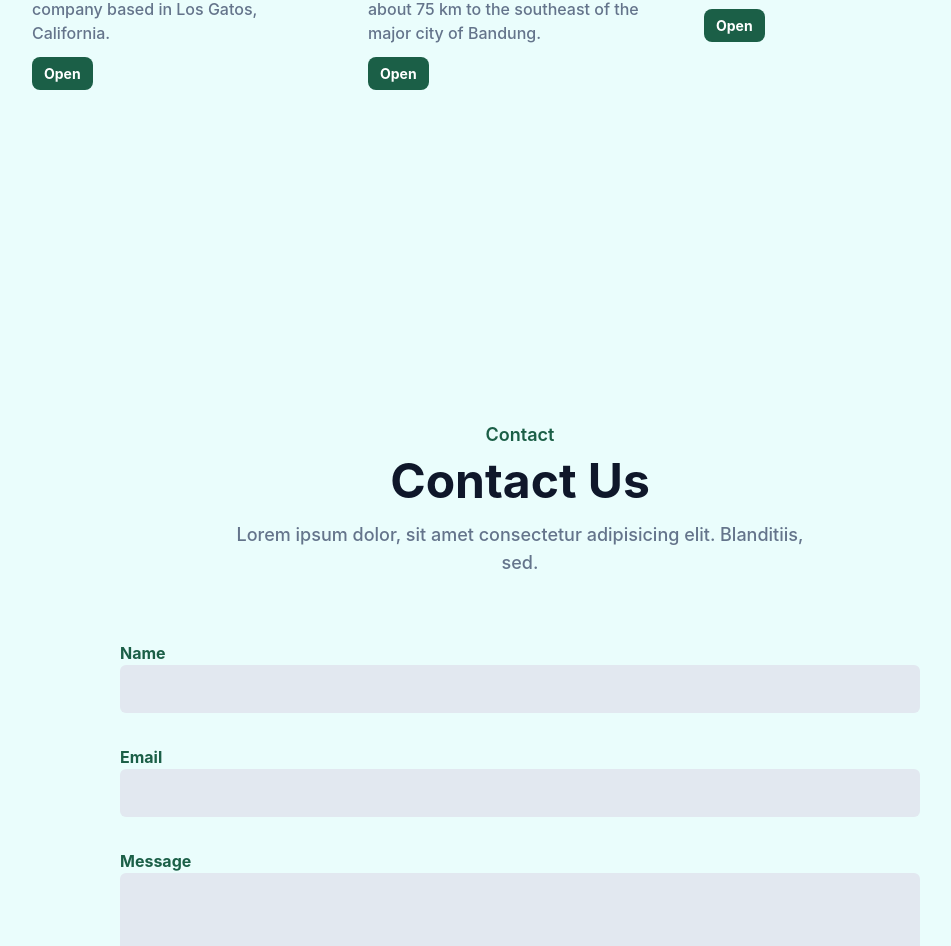
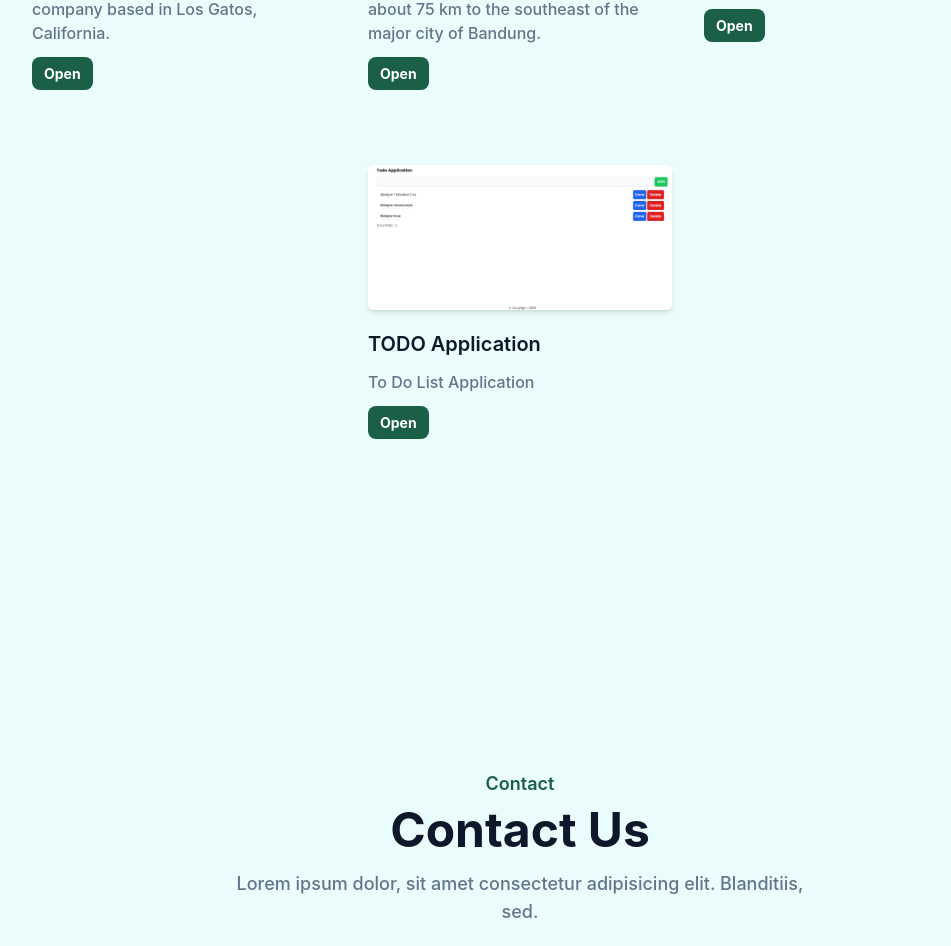
Before and after one commit to donimhmmdf/personal-landing-page, a Vue app: page / in a window 1280 px wide. Shown: the part 1788-2734 px from the top of the page, without its empty margins (120-1071 px from the left). Built offline with nearby package versions, Linux system fonts and the light colour scheme.

Commit message:
add portfolio

```diff
--- a/src/components/Portfolio.vue
+++ b/src/components/Portfolio.vue
@@ -164,6 +164,13 @@ export default {
           img: "catalog.png",
           url: "https://catalog-ecommerce.netlify.app/",
         },
+        {
+          id: 4,
+          name: "TODO Application",
+          description: "To Do List Application",
+          img: "todo.png",
+          url: "https://catalog-ecommerce.netlify.app/",
+        },
       ],
     };
   },
```
Also changed, not shown: src/assets/img/todo.png (added).
